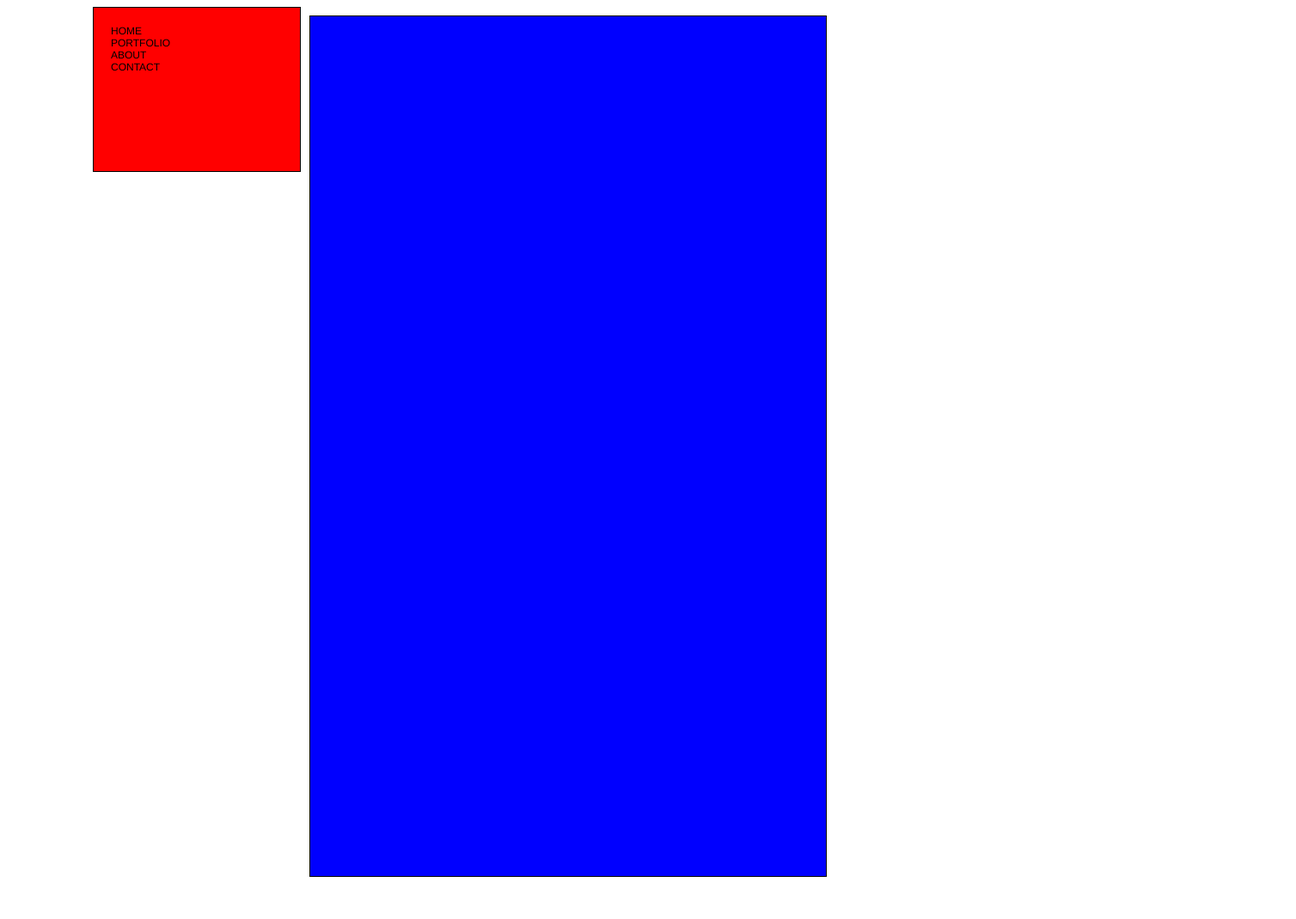
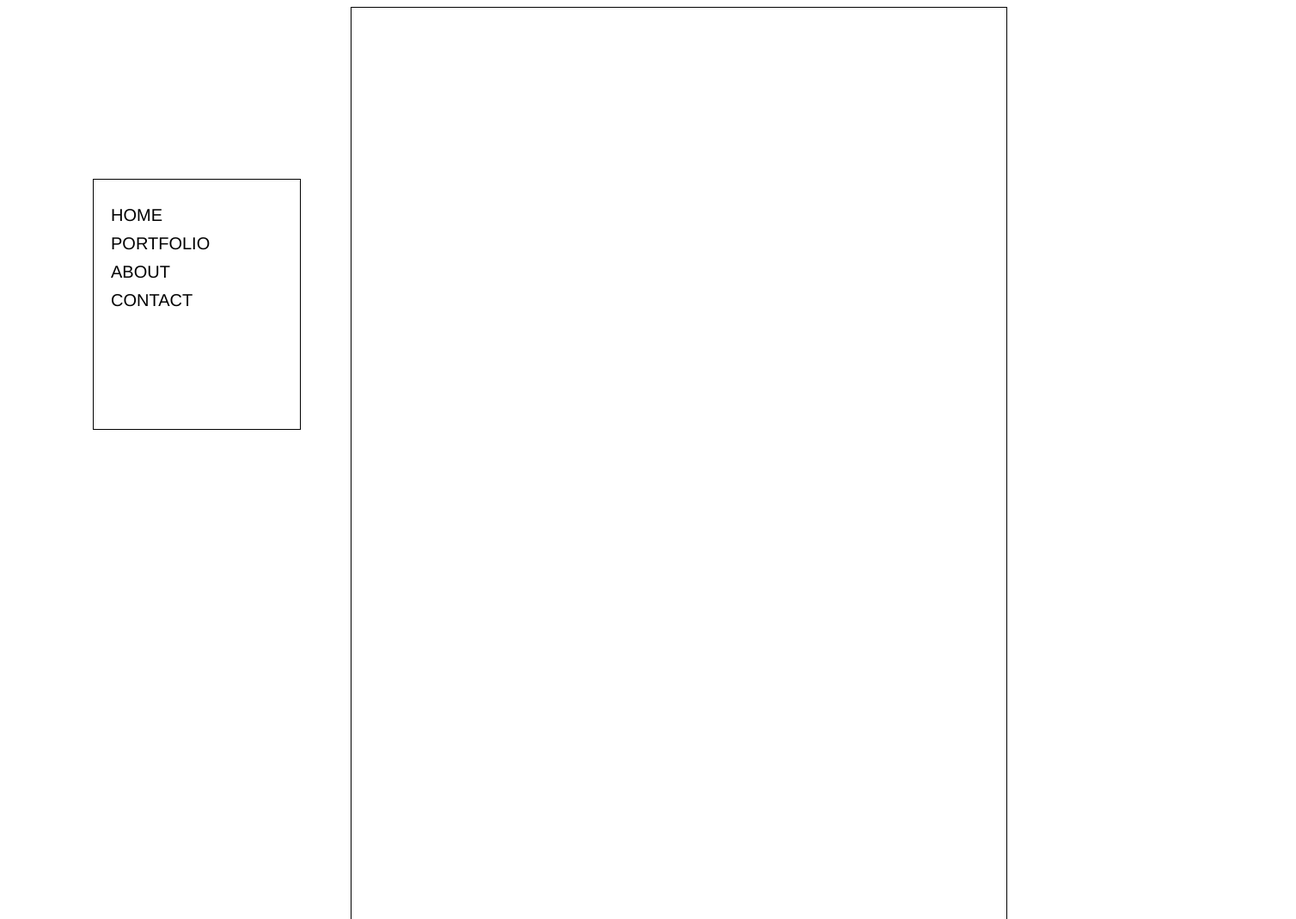
Before and after one commit to brittaperry/brittaperry-1, a plain HTML site: page index.html in a window 1280 px wide. Shown: the whole page at 86% size, 1508 px wide, since content can reach past the window. Before the commit the page ends 1020 px from the top, so only its background shows below. Drawn offline with Linux system fonts and the light colour scheme.

Commit message:
Update style.css

```diff
--- a/style.css
+++ b/style.css
@@ -1,35 +1,50 @@
 .nav{
-  width: 1500px;
+  width: 100%;
   height: 1000px;
   display: flex;
   align-items: flex-start;
+  font-family: helvetica;
 }
 
 .sidebar{
-  background-color: red;
+  background-color: white;
   border: black 1px solid;
-  height: 150px;
+  height: 250px;
   width: 200px;
   margin-left: 100px;
+  margin-top:200px;
   padding: 20px;
+  position: fixed;
 }
 
 .sidebar li {
   width: 150px;
+  padding-top: 10px;
   list-style-type: none;
   text-transform: uppercase;
-  font-family: helvetica;
-  font-size: 12px;
+  font-size: 20px;
 }
 
 .content{
-  background-color: blue;
+  background-color white;
   border: black 1px solid;
-  height: 1000px;
-  width: 600px;
-  margin: 10px;
+  height: 100%;
+  width: 800px;
+  margin-left: 400px;
+  margin-right: 100px;
+  padding: 30px;
 }
 
 .sidebar, .content {
     display: inline-block;
 }
+
+.header{
+  font-size: 40px;
+  margin-bottom: 20px;
+  margin-top: 50px;
+}
+
+.stuff{
+  font-size: 12px;
+}
```
